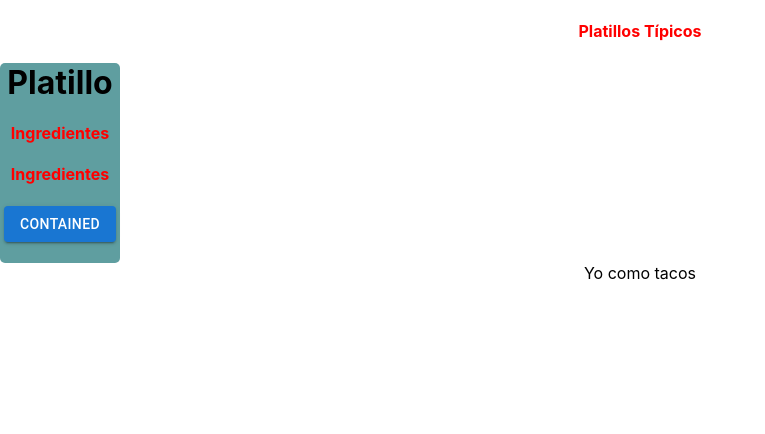
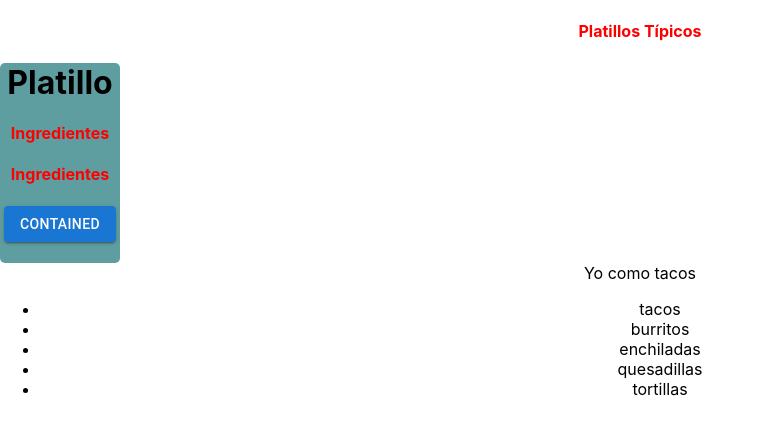
Before and after one commit to andesdevroot/react-app-test-1, a React (Create React App) app: page / in a window 1280 px wide. Shown: the top 434 px of the page, without its empty margins (0-765 px from the left). Built offline with nearby package versions, Linux system fonts and the light colour scheme.

Commit message:
se actualiza logica

```diff
--- a/src/App.js
+++ b/src/App.js
@@ -9,14 +9,18 @@ import './styles/App.css';
 
 class App extends Component {
   dish = "tacos";
-
-
+  dishes = ["tacos", "burritos", "enchiladas", "quesadillas", "tortillas"];
   render() {
     return (
       <div className="App">
         <Header />
         <Dish />
         Yo como {this.dish}
+        <ul>
+          {
+            this.dishes.map(dish => <li>{ dish }</li>)
+          }
+        </ul>
       </div>
     );
   }
```
